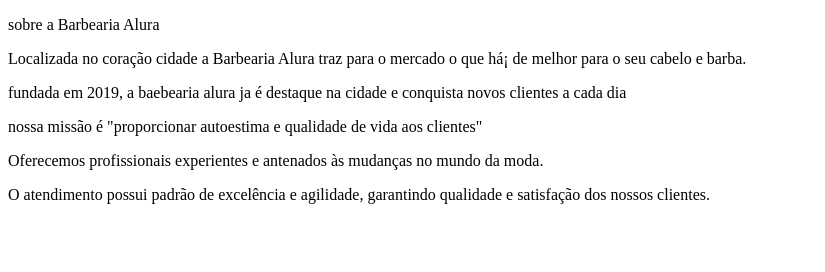
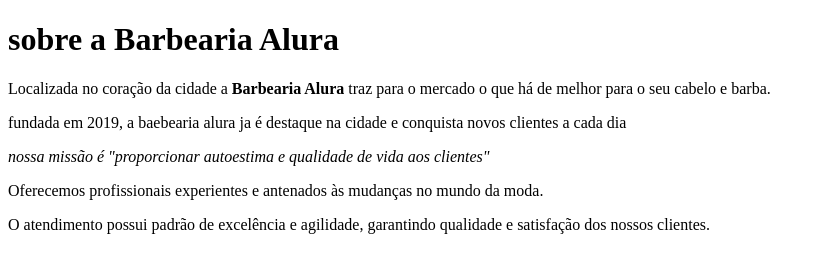
Before and after one commit to Biamagar/1DPCBEATRIZMAGARI, a plain HTML site: page index.html in a window 1280 px wide. Shown: the whole page, without its empty margins (0-825 px from the left). Drawn offline with Linux system fonts and the light colour scheme.

Commit message:
Add files via upload

```diff
--- a/index.html
+++ b/index.html
@@ -6,10 +6,10 @@
 	<title>BARBEARIA ALURA</title>
 </head>
 <body>
-	<p>sobre a Barbearia Alura</p>
-<p>Localizada no coração cidade a Barbearia Alura traz para o mercado o que há¡ de melhor para o seu cabelo e barba.</p>
+	<h1>sobre a Barbearia Alura</h1>
+<p>Localizada no coração da cidade a <strong>Barbearia Alura</strong>  traz para o mercado o que há de melhor para o seu cabelo e barba.</p>
 <p>fundada em 2019, a baebearia alura ja é destaque na cidade e conquista novos clientes a cada dia </p>
-<p>nossa missão é "proporcionar autoestima e qualidade de vida aos clientes"</p>
+<p><i>nossa missão é "proporcionar autoestima e qualidade de vida aos clientes"</i></p>
 <p>Oferecemos profissionais experientes e antenados às mudanças no mundo da moda. </p>
 <p>O atendimento possui padrão de excelência e agilidade, garantindo qualidade e satisfação dos nossos clientes.</p>
 
```
